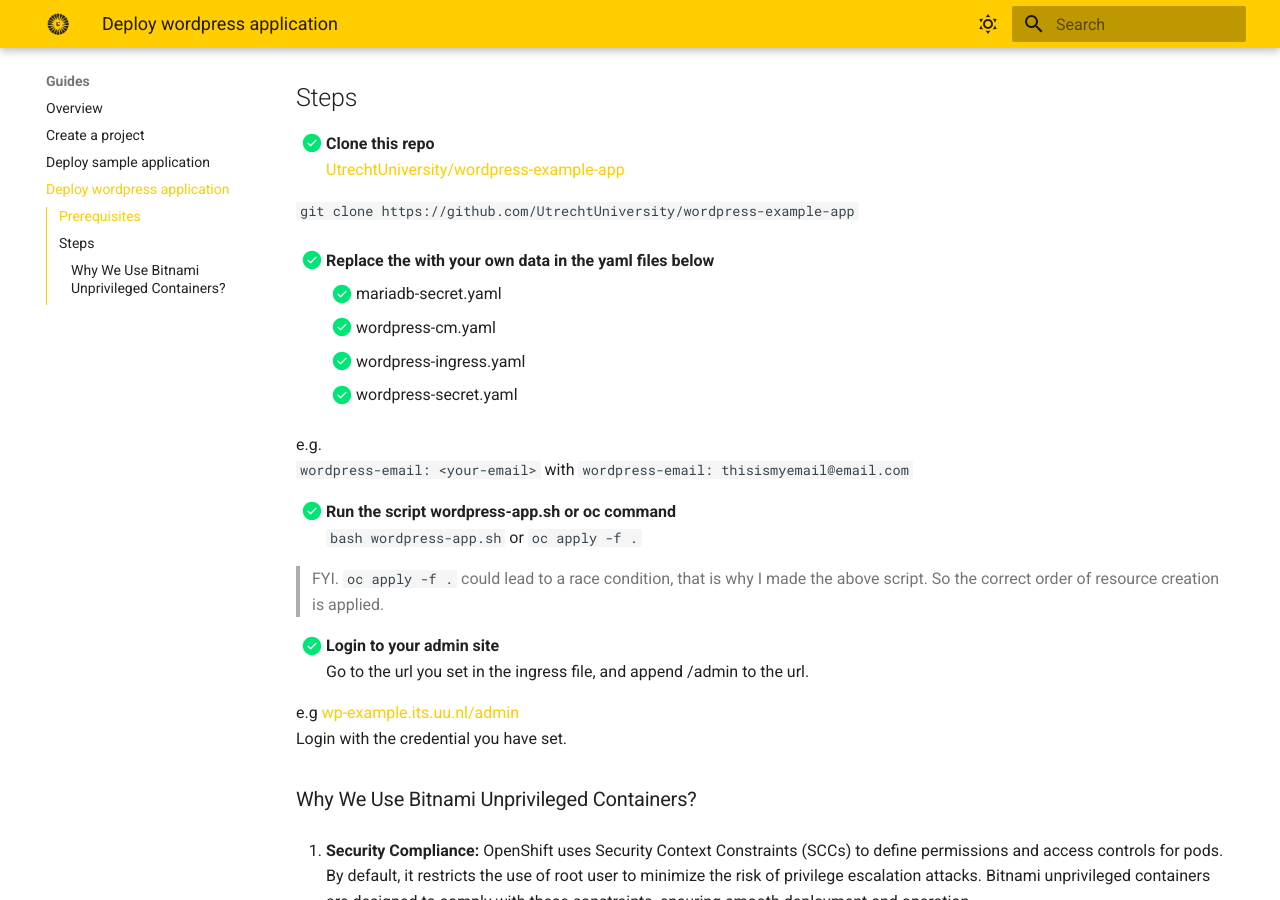
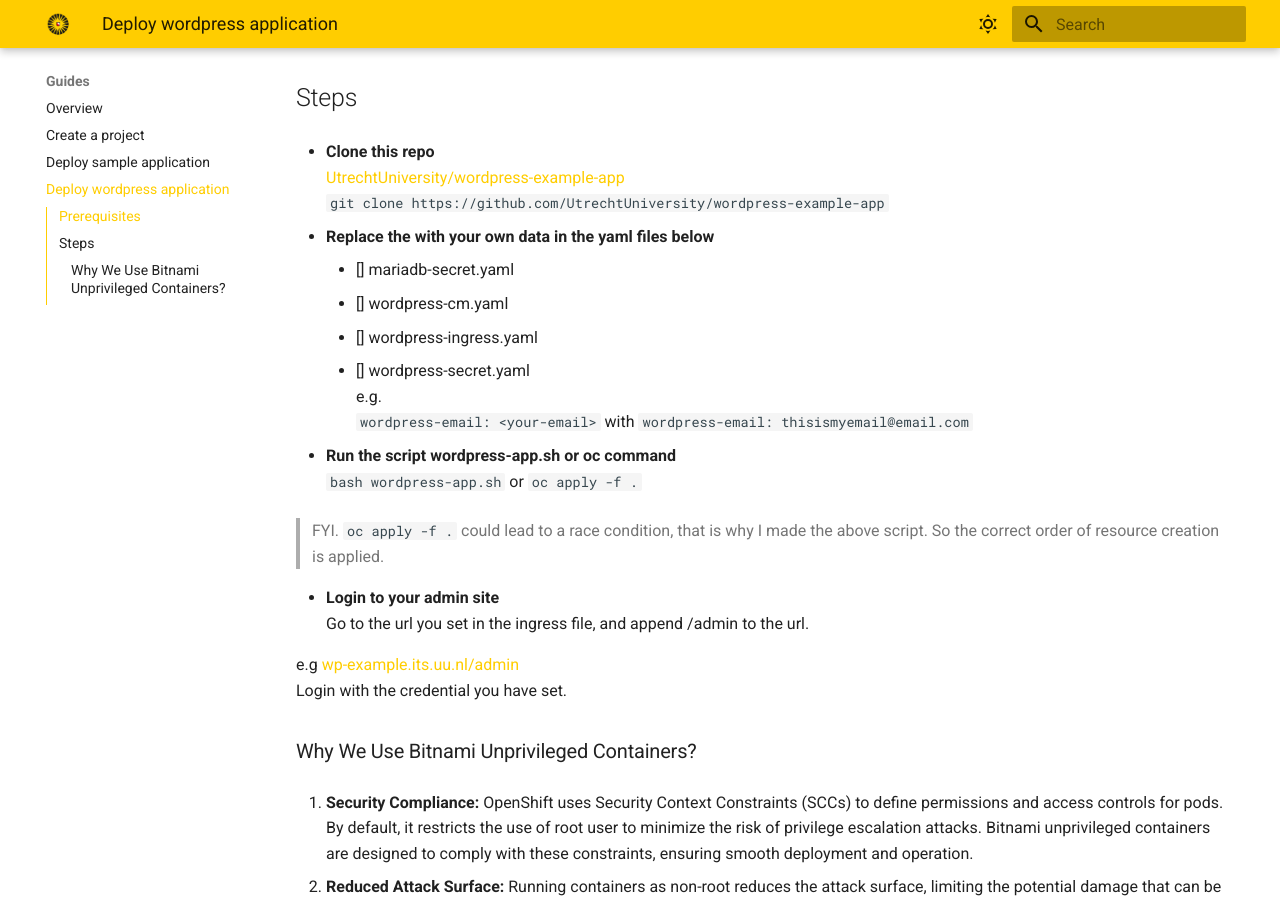
Before and after one commit to UtrechtUniversity/containerplatform-docs, an MkDocs documentation site: the page built from docs/content/guides/wordpress-example-app.md, in a window 1280 px wide and 900 px high, scrolled down 408 px. Built offline with MkDocs 1.6.1 and Material for MkDocs 9.7.7, drawn with Linux system fonts in a browser that asks for light colours.

Commit message:
correct alingnment1234

```diff
--- a/docs/content/guides/wordpress-example-app.md
+++ b/docs/content/guides/wordpress-example-app.md
@@ -9,27 +9,25 @@
 
 ## Steps
 
-- [x] **Clone this repo**
+- **Clone this repo**
 [UtrechtUniversity/wordpress-example-app](https://github.com/UtrechtUniversity/wordpress-example-app)
+`git clone https://github.com/UtrechtUniversity/wordpress-example-app`
 
-   `git clone https://github.com/UtrechtUniversity/wordpress-example-app`
+- **Replace the *<your-....>* with your own data in the yaml files below**
 
-- [x] **Replace the <your-....> with your own data in the yaml files below**
-
-     * [x] mariadb-secret.yaml
-     * [x] wordpress-cm.yaml
-     * [x] wordpress-ingress.yaml
-     * [x] wordpress-secret.yaml
-
+     * [] mariadb-secret.yaml
+     * [] wordpress-cm.yaml
+     * [] wordpress-ingress.yaml
+     * [] wordpress-secret.yaml
    e.g.
    `wordpress-email: <your-email>` with `wordpress-email: thisismyemail@email.com`
 
-- [x] **Run the script wordpress-app.sh or oc command**
+- **Run the script wordpress-app.sh or oc command**
    `bash wordpress-app.sh` or `oc apply -f .`
 
    > FYI. `oc apply -f .` could lead to a race condition, that is why I made the above script. So the correct order of resource creation is applied.
 
-- [x] **Login to your admin site**
+- **Login to your admin site**
    Go to the url you set in the ingress file, and append /admin to the url.
 
    e.g [wp-example.its.uu.nl/admin](https://wp-example.its.uu.nl/admin)
```
